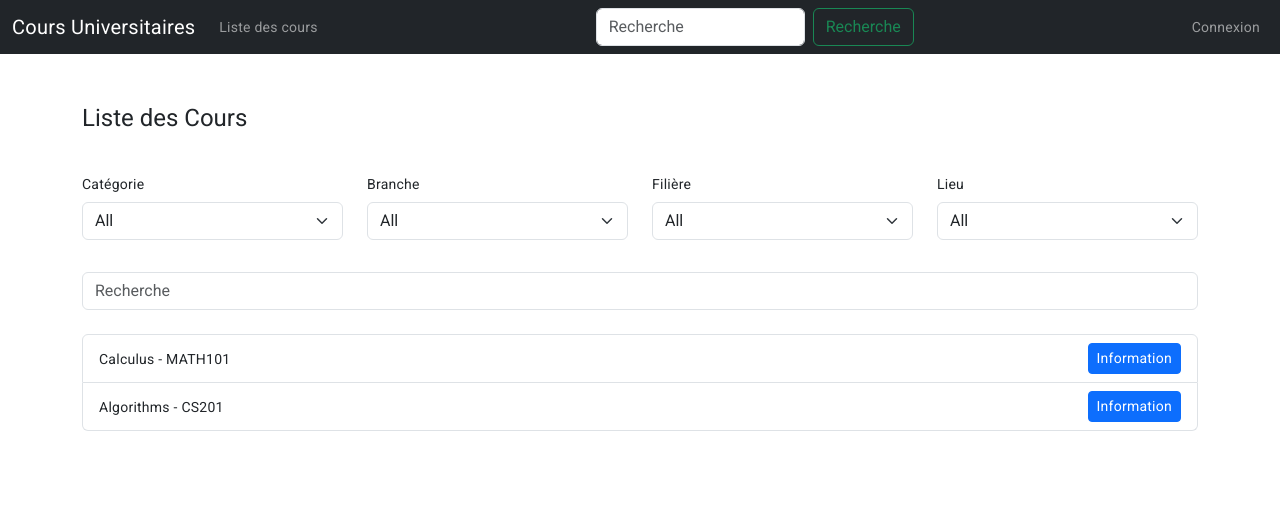
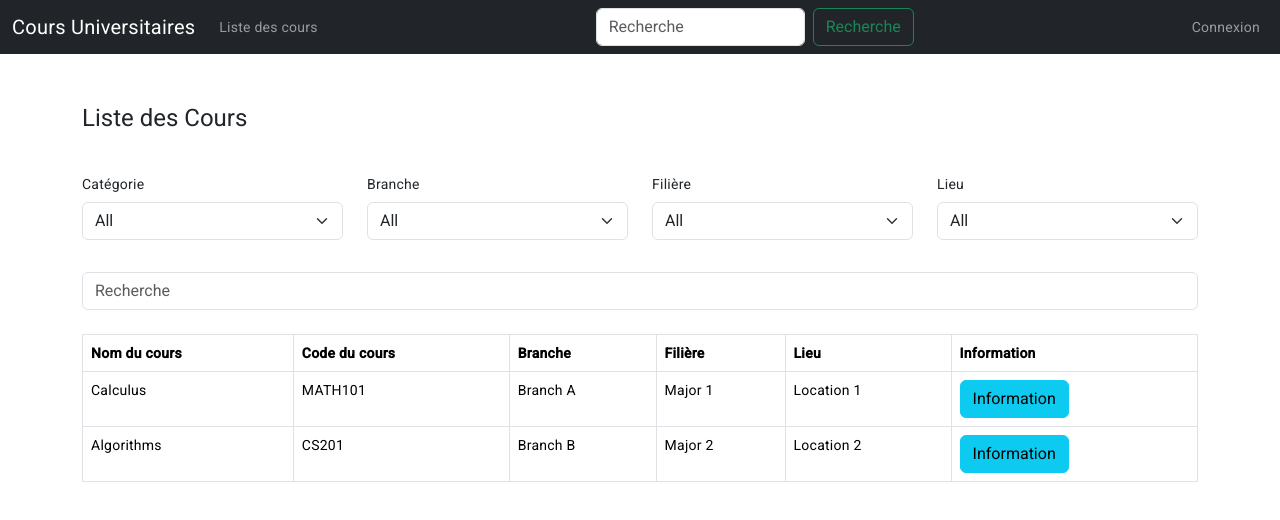
Before and after one commit to Nico-Roelandt/we4b_projet, an Angular app: page /courses in a window 1280 px wide. Shown: the top 520 px of the page. Built offline with nearby package versions, Linux system fonts and the light colour scheme; data requests are answered from the project's data file.

Commit message:
Mise a jour des cours

```diff
--- a/src/app/app-routing.module.ts
+++ b/src/app/app-routing.module.ts
@@ -8,7 +8,7 @@ import { AuthGuard } from './auth.guard'; // Modifier le chemin
 
 const routes: Routes = [
   { path: 'courses', component: CourseListComponent },
-  { path: 'course/:courseCode', component: CourseDetailComponent },
+  { path: 'courses/:courseCode', component: CourseDetailComponent },
   { path: 'student-center', component: StudentCenterComponent, canActivate: [AuthGuard] },
   { path: 'teacher-center', component: TeacherCenterComponent, canActivate: [AuthGuard] },
 ];
--- a/src/app/auth.service.ts
+++ b/src/app/auth.service.ts
@@ -22,7 +22,7 @@ export class AuthService {
           if (users.length > 0) {
             this.isAuthenticated = true;
             this.role = role;
-            this.username = username; // Stocker le nom d'utilisateur
+            this.username = username;
             this.userId = users[0].id;
             return true;
           }
--- a/src/app/course-detail/course-detail.component.ts
+++ b/src/app/course-detail/course-detail.component.ts
@@ -19,22 +19,14 @@ export class CourseDetailComponent implements OnInit {
   ngOnInit(): void {
     const courseCode = this.route.snapshot.paramMap.get('courseCode');
     if (courseCode) {
-      this.courseService.getCourseByCourseCode(courseCode).subscribe(courses => {
-        if (courses.length > 0) {
-          this.course = courses[0];
-          this.loadReviews(this.course.id);
-        } else {
-          console.error('Course not found');
-        }
+      this.courseService.getCourseByCourseCode(courseCode).subscribe(course => {
+        this.course = course;
+      });
+      this.courseService.getReviewsByCourseCode(courseCode).subscribe(reviews => {
+        this.reviews = reviews;
       });
     } else {
       console.error('courseCode is null');
     }
   }
-
-  loadReviews(courseId: number): void {
-    this.courseService.getReviewsByCourseId(courseId).subscribe(reviews => {
-      this.reviews = reviews;
-    });
-  }
 }
--- a/src/app/course-list/course-list.component.html
+++ b/src/app/course-list/course-list.component.html
@@ -51,12 +51,28 @@
 
   <div class="row mt-4">
     <div class="col">
-      <div class="list-group">
-        <div *ngFor="let course of filteredCourses" class="list-group-item list-group-item-action d-flex justify-content-between align-items-center">
-          <span>{{ course.courseName }} - {{ course.courseCode }}</span>
-          <a [routerLink]="['/course', course.courseCode]" class="btn btn-primary btn-sm">Information</a>
-        </div>
-      </div>
+      <table class="table table-bordered">
+        <thead>
+          <tr>
+            <th>Nom du cours</th>
+            <th>Code du cours</th>
+            <th>Branche</th>
+            <th>Filière</th>
+            <th>Lieu</th>
+            <th>Information</th>
+          </tr>
+        </thead>
+        <tbody>
+          <tr *ngFor="let course of filteredCourses">
+            <td>{{ course.courseName }}</td>
+            <td>{{ course.courseCode }}</td>
+            <td>{{ course.branch }}</td>
+            <td>{{ course.major }}</td>
+            <td>{{ course.location }}</td>
+            <td><button class="btn btn-info" [routerLink]="['/courses', course.courseCode]">Information</button></td>
+          </tr>
+        </tbody>
+      </table>
     </div>
   </div>
 </div>
--- a/src/app/course-list/course-list.component.ts
+++ b/src/app/course-list/course-list.component.ts
@@ -15,10 +15,10 @@ export class CourseListComponent implements OnInit {
   selectedMajor: string = 'All';
   selectedLocation: string = 'All';
 
-  categories: string[] = ['All', 'Mathématiques', 'Informatique', 'Science'];
-  branches: string[] = ['All', 'Sciences', 'Technologies', 'Lettres'];
-  majors: string[] = ['All', 'Mathématiques', 'Informatique', 'Physique'];
-  locations: string[] = ['All', 'Salle 101', 'Salle 202', 'Salle 303'];
+  categories: string[] = ['All', 'Mathematics', 'Computer Science', 'Science'];
+  branches: string[] = ['All', 'Sciences', 'Technologies', 'Humanities'];
+  majors: string[] = ['All', 'Mathematics', 'Computer Science', 'Physics'];
+  locations: string[] = ['All', 'Room 101', 'Room 202', 'Room 303'];
 
   constructor(private courseService: CourseService) { }
 
@@ -35,8 +35,7 @@ export class CourseListComponent implements OnInit {
              (this.selectedBranch === 'All' || course.branch === this.selectedBranch) &&
              (this.selectedMajor === 'All' || course.major === this.selectedMajor) &&
              (this.selectedLocation === 'All' || course.location === this.selectedLocation) &&
-             (course.courseName.toLowerCase().includes(this.searchText.toLowerCase()) ||
-              course.prof.toLowerCase().includes(this.searchText.toLowerCase()));
+             (course.courseName.toLowerCase().includes(this.searchText.toLowerCase()));
     });
   }
 }
--- a/src/app/course.service.ts
+++ b/src/app/course.service.ts
@@ -19,8 +19,9 @@ export class CourseService {
     return this.http.get<any>(url);
   }
 
-  getReviewsByCourseId(courseId: number): Observable<any[]> {
-    const url = `${this.apiUrl}/reviews?courseId=${courseId}`;
+  getReviewsByCourseCode(courseCode: string): Observable<any[]> {
+    const url = `${this.apiUrl}/reviews?courseCode=${courseCode}`;
     return this.http.get<any[]>(url);
   }
+
 }
```
Also changed, not shown: server.js (+13 -10 lines), 1 other file (tests, documents, lock files or other folders).
